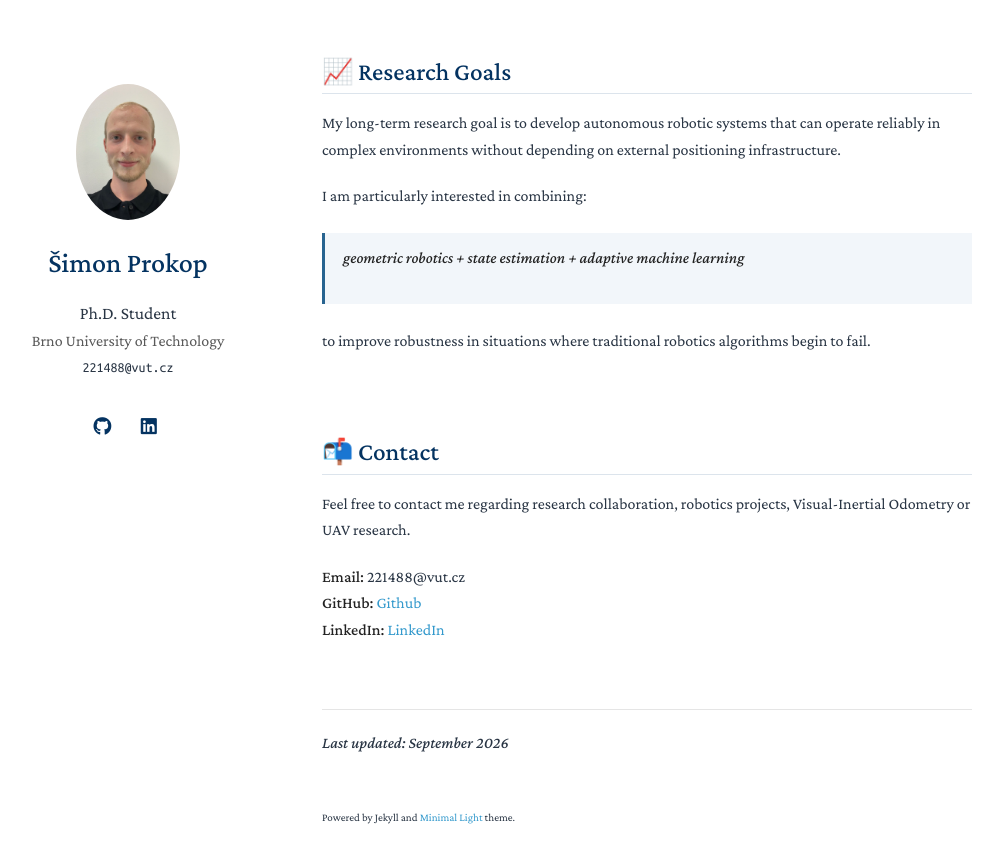
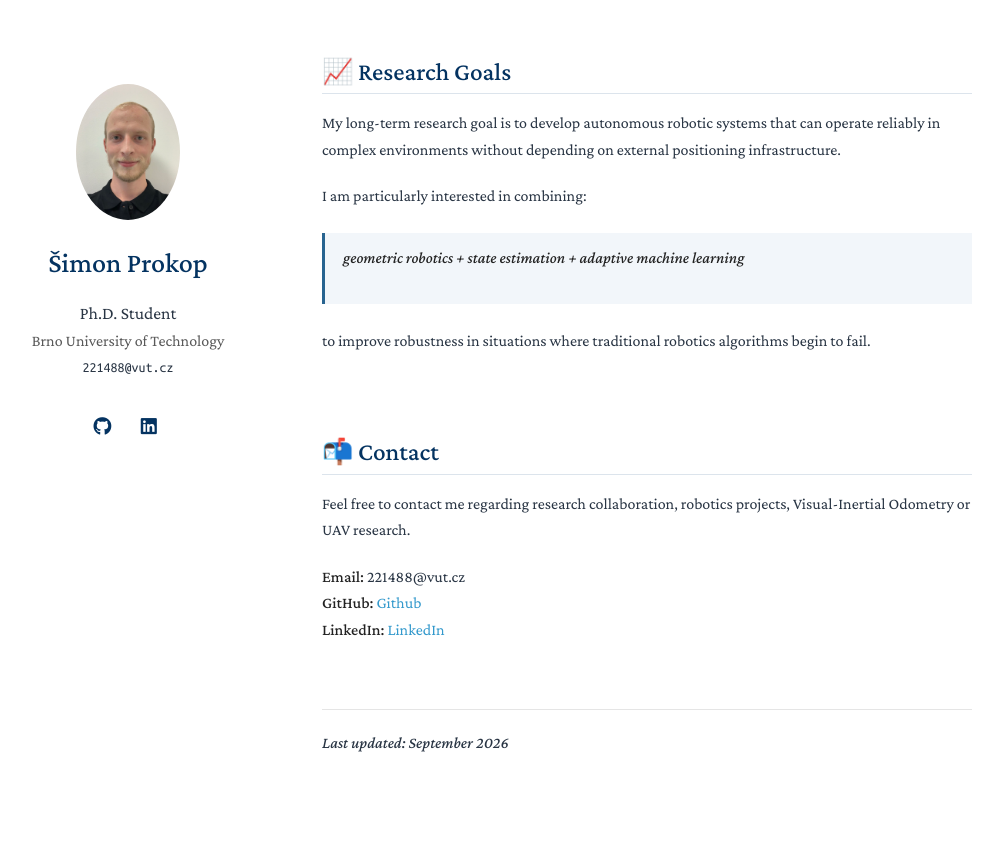
Before and after one commit to Xismoos/simon.prokop.github.io, a Jekyll site: the page built from index.md, in a window 1280 px wide and 900 px high, scrolled down 5456 px. Shown: the top 863 px of the window, without its empty margins (148-1151 px from the left). Built offline with Jekyll 4.4.1, drawn with Linux system fonts in a browser that asks for light colours; a style sheet for code colours, icons or effects is not loaded; our own code applies the rules of GitHub Pages for plain Markdown files.

Commit message:
Disable footnote and comment out remote theme

```diff
--- a/_config.yml
+++ b/_config.yml
@@ -26,7 +26,7 @@
 
 # Footnote
 # You may use the option to disable the footnote, "Powered by Jekyll and Minimal Light theme."
-enable_footnote: true
+enable_footnote: false
 
 # Auto Dark Mode
 # You may use the option to disable the automatic dark theme
@@ -43,7 +43,7 @@
 # Use this project as a remote theme for GitHub Pages
 # See the guide here: https://docs.github.com/en/pages/setting-up-a-github-pages-site-with-jekyll/adding-a-theme-to-your-github-pages-site-using-jekyll
 # remote_theme: yaoyao-liu/minimal-light
-remote_theme: minimal
+#remote_theme: minimal
 
 # The following files will be removed from the generated website.
 exclude:
```
